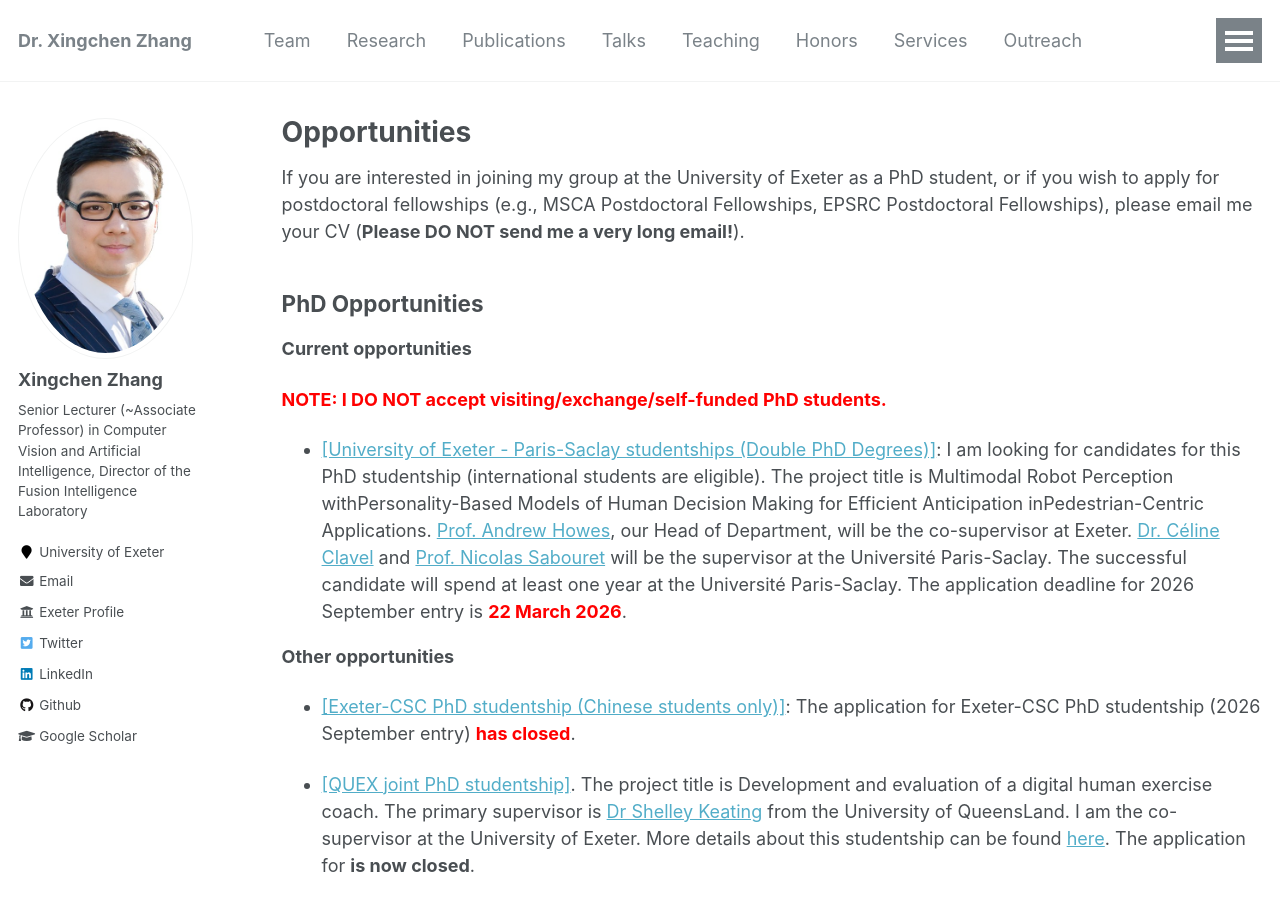
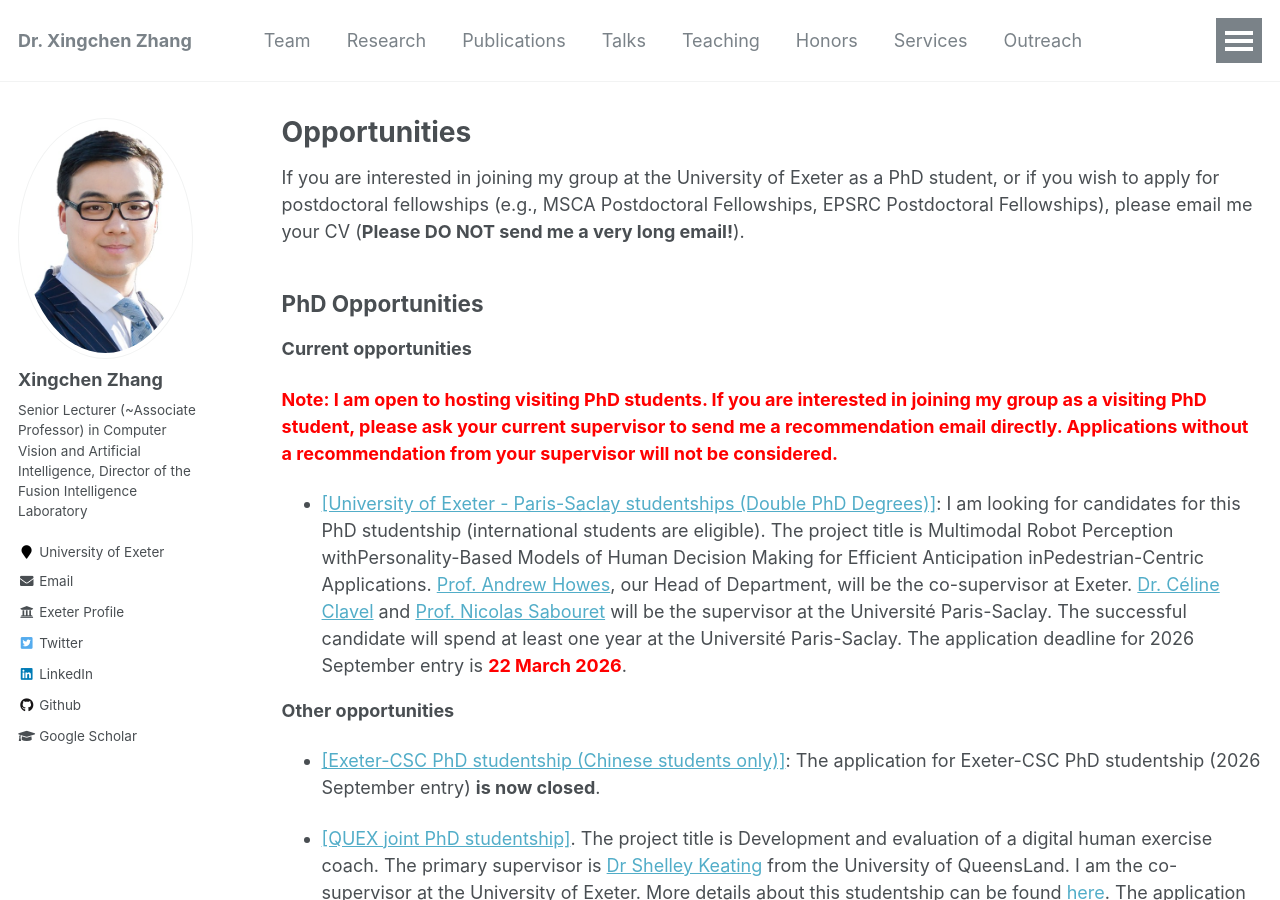
Before and after one commit to xingchenzhang/xingchenzhang.github.io, a Jekyll site: the page built from _pages/opportunities.md, in a window 1280 px wide and 900 px high. Built offline with Jekyll 4.4.1, drawn with Linux system fonts in a browser that asks for light colours.

Commit message:
update news

```diff
--- a/_pages/opportunities.md
+++ b/_pages/opportunities.md
@@ -13,14 +13,14 @@ PhD Opportunities
 
 **Current opportunities**
 
-**<span style="color: red;">NOTE: I DO NOT accept visiting/exchange/self-funded PhD students.</span>**
+**<span style="color: red;">Note: I am open to hosting visiting PhD students. If you are interested in joining my group as a visiting PhD student, please ask your current supervisor to send me a recommendation email directly. Applications without a recommendation from your supervisor will not be considered. </span>**
 
 - [[University of Exeter - Paris-Saclay studentships (Double PhD Degrees)]](https://www.exeter.ac.uk/study/pg-research/funding/phdfunding/paris-saclay/): I am looking for candidates for this PhD studentship (international students are eligible). The project title is Multimodal Robot Perception withPersonality-Based Models of Human Decision Making for Efficient Anticipation inPedestrian-Centric Applications. [Prof. Andrew Howes](https://experts.exeter.ac.uk/41016-andrew-howes), our Head of Department, will be the co-supervisor at Exeter. [Dr. Céline Clavel](https://clavelcel.wixsite.com/monsite) and [Prof. Nicolas Sabouret](https://perso.limsi.fr/sabouret/) will be the supervisor at the Université Paris-Saclay. The successful candidate will spend at least one year at the Université Paris-Saclay. The application deadline for 2026 September entry is **<span style="color: red;"> 22 March 2026</span>**.
 
 
 **Other opportunities**
 
-- [[Exeter-CSC PhD studentship (Chinese students only)]](https://www.exeter.ac.uk/study/pg-research/csc-scholarships/): The application for Exeter-CSC PhD studentship (2026 September entry) **<span style="color: red;">has closed</span>**.
+- [[Exeter-CSC PhD studentship (Chinese students only)]](https://www.exeter.ac.uk/study/pg-research/csc-scholarships/): The application for Exeter-CSC PhD studentship (2026 September entry) **is now closed**.
 
 - [[QUEX joint PhD studentship]](https://scholarships.uq.edu.au/scholarship/quex-phd-scholarship). The project title is Development and evaluation of a digital human exercise coach. The primary supervisor is [Dr Shelley Keating](https://about.uq.edu.au/experts/12259) from the University of QueensLand. I am the co-supervisor at the University of Exeter. More details about this studentship can be found [here](https://scholarships.uq.edu.au/scholarship/quex-phd-scholarship). The application for **is now closed**.
 
```
Also changed, not shown: _pages/about.md (+1 -3 lines), _pages/team.md (+1 -1 lines), other_pages/fil.md (+5 -1 lines).
